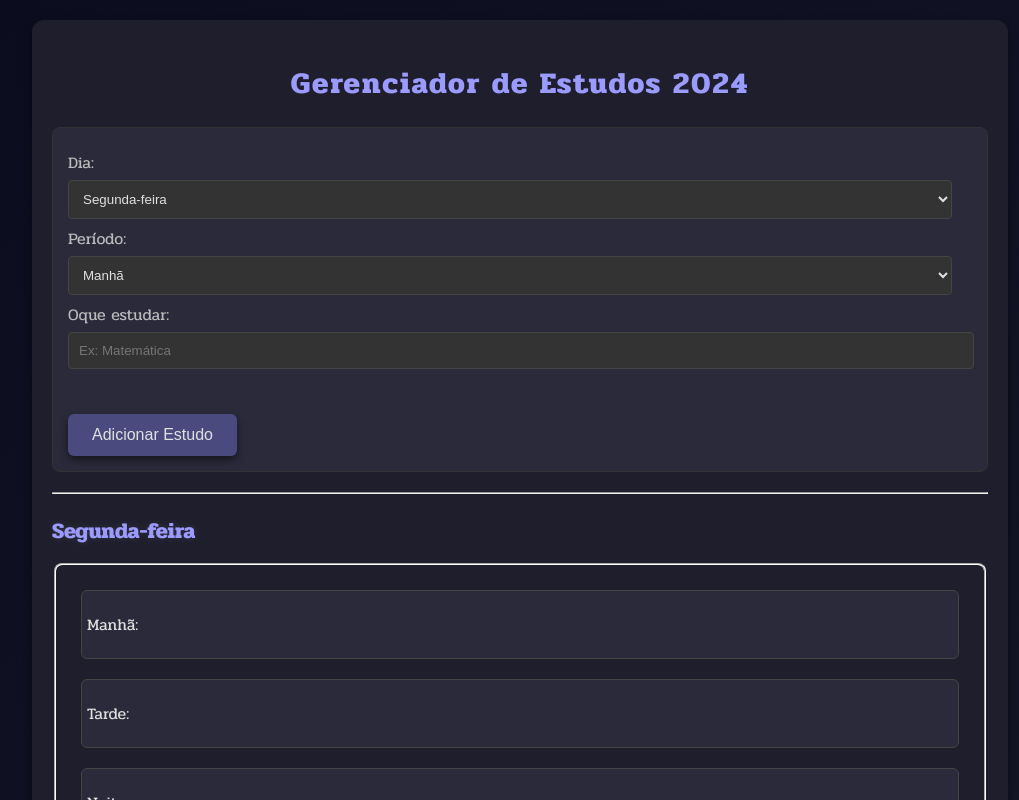
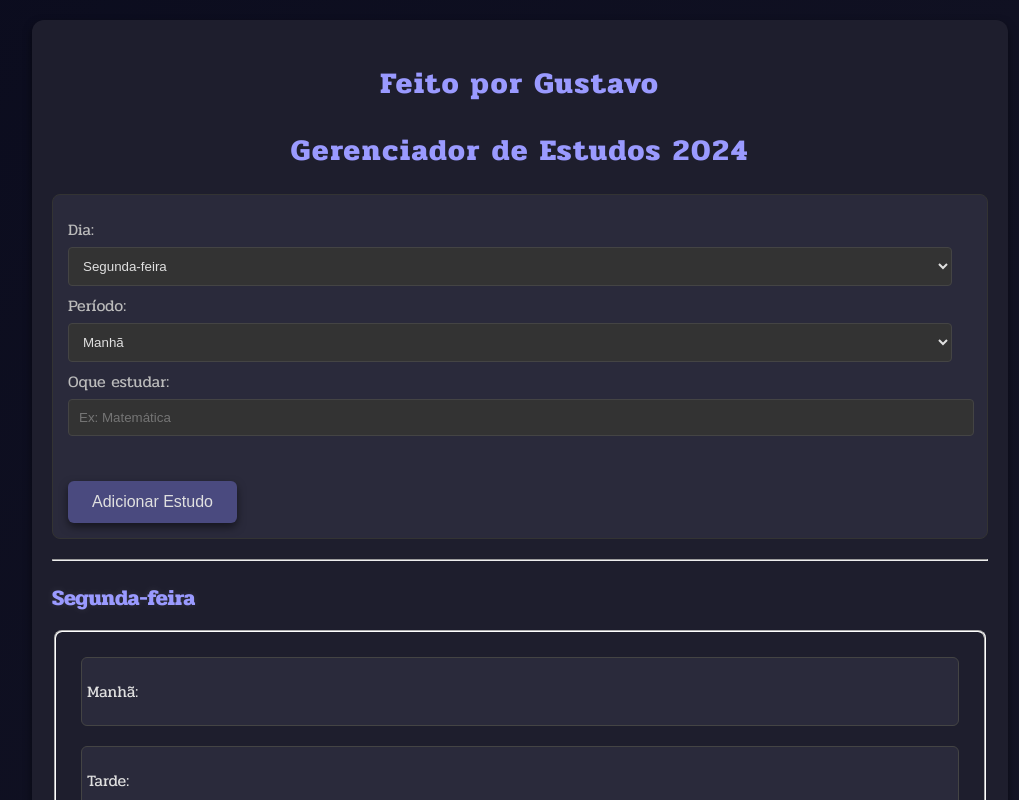
Before and after one commit to GustavoDuartt/testeSoftware, a React (Create React App) app: page / in a window 1280 px wide. Shown: the top 800 px of the page, without its empty margins (120-1139 px from the left). Built offline with nearby package versions, Linux system fonts and the light colour scheme.

Commit message:
Adicionando um novo <h1> no projeto para indicar o criador

```diff
--- a/src/App.js
+++ b/src/App.js
@@ -44,6 +44,7 @@ function App() {
 
   return (
     <div className="app-container">
+      <h1>Feito por Gustavo</h1>
       <h1>Gerenciador de Estudos 2024</h1>
 
       <div className="input-container">
```
